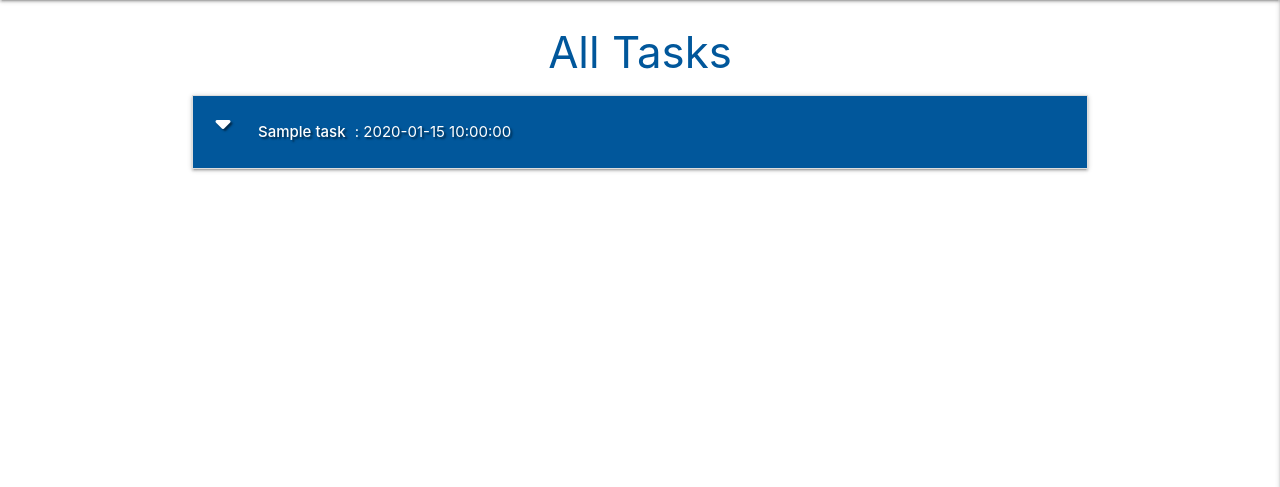
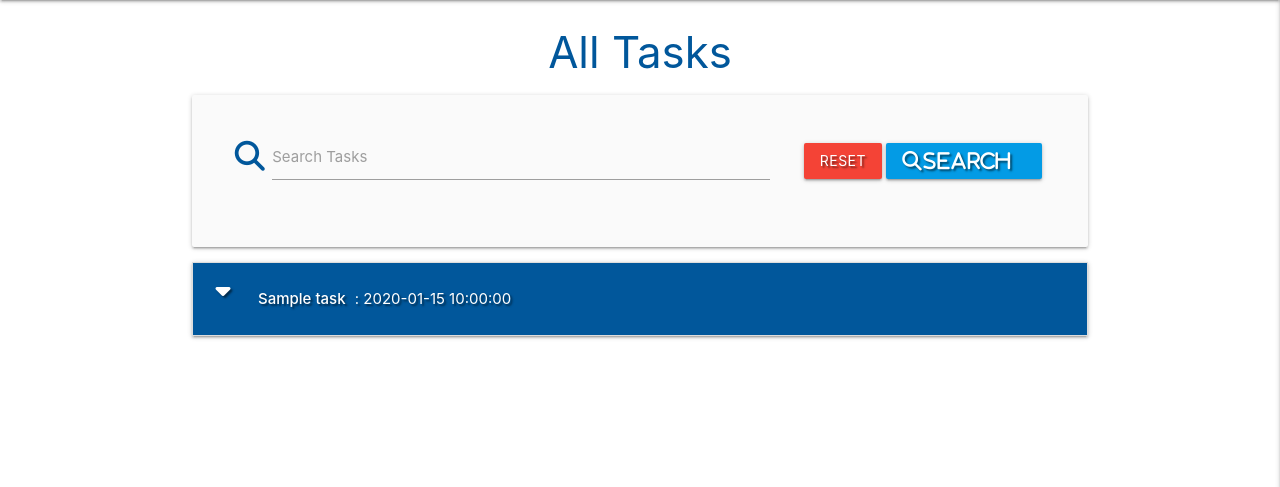
Before and after one commit to jdj0/flask-task-manager-project, a Flask app: page / in a window 1280 px wide. Shown: the part 64-551 px from the top of the page. Run offline with Flask 2, Linux system fonts and the light colour scheme; a database or web service that is not in the repository returns one stand-in record (values such as "Sample title"); some libraries are stand-ins or nearby versions.

Commit message:
Add search functionality

```diff
--- a/app.py
+++ b/app.py
@@ -23,6 +23,14 @@ mongo = PyMongo(app)
 def get_tasks():
     tasks = list(mongo.db.tasks.find())
     return render_template("tasks.html", tasks=tasks)
+
+
+@app.route("/search", methods=["GET", "POST"])
+def search():
+    query = request.form.get("query")
+    tasks = list(mongo.db.tasks.find({"$text": {"$search": query}}))
+    return render_template("tasks.html", tasks=tasks)
+
 
 
 @app.route("/register", methods=["GET", "POST"])
--- a/templates/tasks.html
+++ b/templates/tasks.html
@@ -3,6 +3,25 @@
 
 <h3 class="light-blue-text text-darken-4 center-align">All Tasks</h3>
 
+<div class="row card-panel grey lighten-5">
+    <form action="{{ url_for('search') }}" method="post" class="col s12">
+        <div class="row valign-wrapper center-align">
+            <div class="input-field col s12 m8">
+                <i class="fas fa-search prefix light-blue-text text-darken-4"></i>
+                <input type="text" name="query" id="query" minlength="3" class="validate" required>
+                <label for="query">Search Tasks</label>
+            </div>
+            <div class="col s12 m4">
+                <a href="{{ url_for('get_tasks') }}" class="red btn text-shadow">Reset</a>
+                <button type="submit" class="light-blue darken-1 btn text-shadow">
+                    <i class="fas fa-search left">Search</i>
+                </button>
+            </div>
+        </div>
+    </form>
+</div>
+
+{% if tasks|length > 0 %}
 <ul class="collapsible">
     {% for task in tasks %}
     <li>
@@ -30,5 +49,8 @@
     </li>
     {% endfor %}
 </ul>
+{% else %}
+<h3 class="red-text text-darken-4 center-align">No Results Found</h3>
+{% endif %}
 
 {% endblock %}
```
